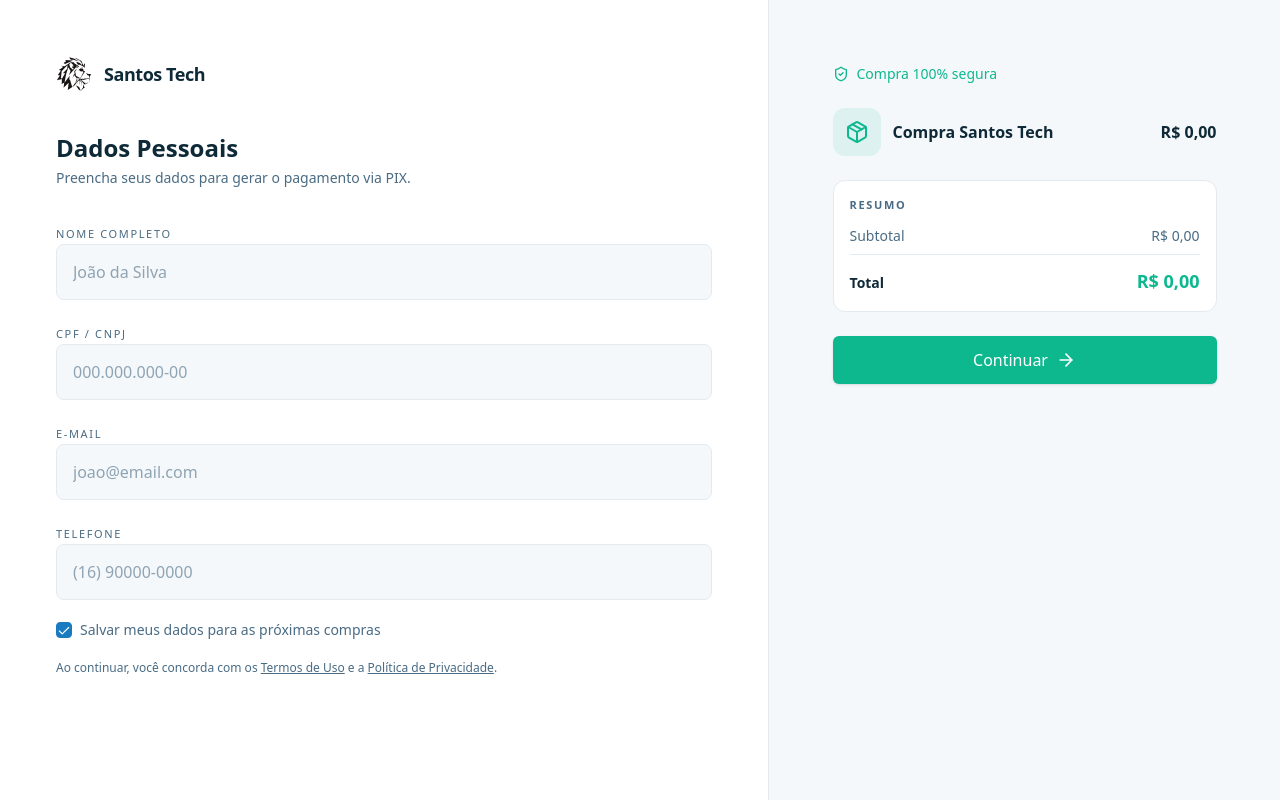
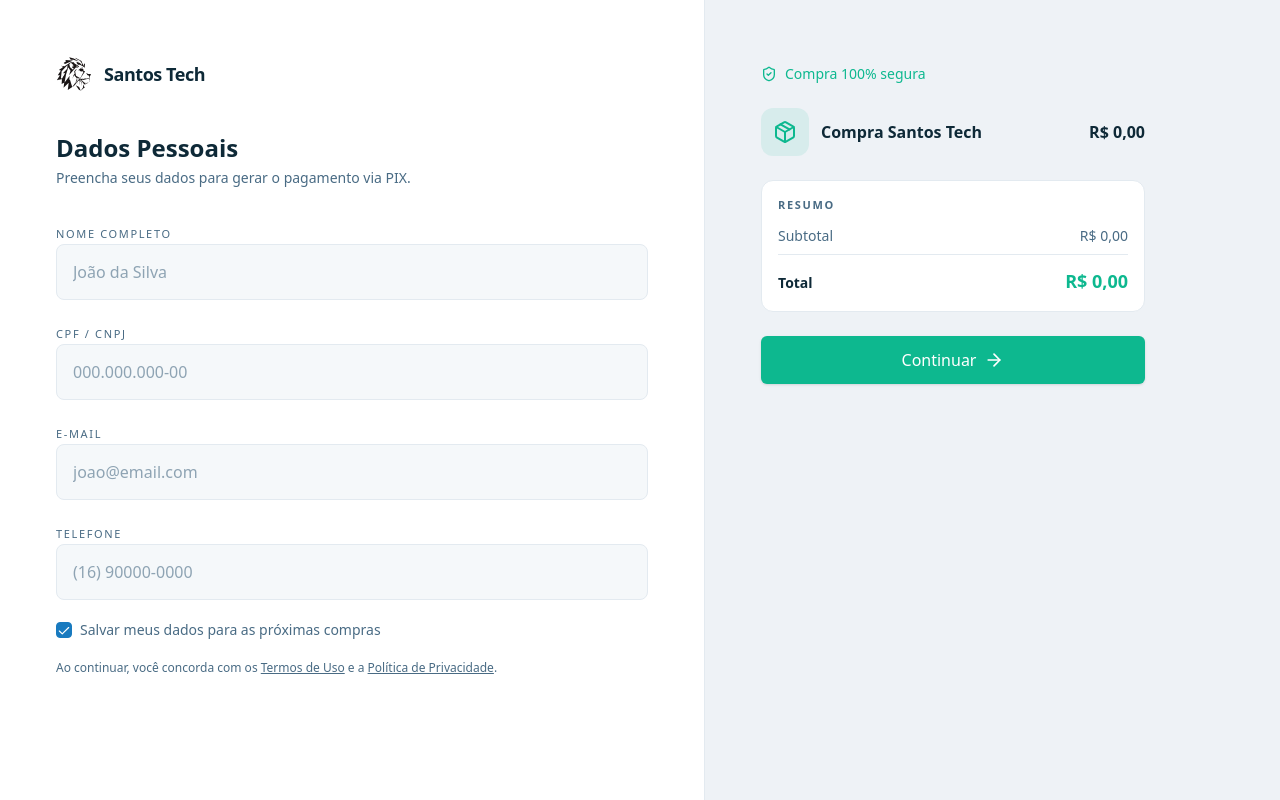
Before and after one commit to Guilhermeb-Ferrarezi/santos-tech-infra, a React (Vite) app in the folder apps/pay-web/: page /cart in a window 1280 px wide. Built offline with nearby package versions, Linux system fonts and the light colour scheme; no server answers.

Commit message:
feat(pay-web): coluna do resumo full-bleed à direita (cor mais escura) e 'salvar meus dados' funcional via localStorage

```diff
--- a/apps/pay-web/src/components/CheckoutShell.tsx
+++ b/apps/pay-web/src/components/CheckoutShell.tsx
@@ -8,11 +8,12 @@ import { ShieldCheck } from "lucide-react";
 export function CheckoutShell({ left, right }: { left: ReactNode; right: ReactNode }) {
   return (
     <div className="min-h-screen w-full bg-white">
-      <div className="mx-auto flex min-h-screen w-full max-w-7xl flex-col lg:flex-row">
+      <div className="flex min-h-screen w-full flex-col lg:flex-row">
         {/* Coluna esquerda — conteúdo da etapa (maior, branca).
-            No mobile fica EM CIMA (order-1); no desktop, à esquerda. */}
-        <main className="order-1 flex-1 px-6 py-8 sm:px-10 sm:py-12 lg:basis-[60%] lg:px-14 lg:py-14">
-          <div className="mx-auto w-full max-w-2xl">
+            No mobile fica EM CIMA (order-1); no desktop, à esquerda.
+            Conteúdo alinhado à direita (perto da divisa) no desktop. */}
+        <main className="order-1 flex-1 px-6 py-8 sm:px-10 sm:py-12 lg:basis-[55%] lg:px-14 lg:py-14">
+          <div className="mx-auto w-full max-w-2xl lg:ml-auto lg:mr-0">
             <header className="mb-10 flex items-center gap-3">
               <img src="/logo-santostech.svg" alt="Santos Tech" className="h-9 w-9" />
               <span className="text-lg font-bold tracking-tight text-[#0e2937]">Santos Tech</span>
@@ -23,8 +24,8 @@ export function CheckoutShell({ left, right }: { left: ReactNode; right: ReactNo
 
         {/* Coluna direita — resumo do pedido (cinza-claro), fundo preenchido por
             toda a coluna. No mobile fica EMBAIXO (order-2). */}
-        <aside className="order-2 border-t border-[#e3eaf0] bg-[#f5f8fa] px-6 py-8 sm:px-10 lg:basis-[40%] lg:border-t-0 lg:border-l lg:py-16">
-          <div className="mx-auto w-full max-w-sm lg:sticky lg:top-16">{right}</div>
+        <aside className="order-2 border-t border-[#e3eaf0] bg-[#eef2f6] px-6 py-8 sm:px-10 lg:basis-[45%] lg:border-t-0 lg:border-l lg:px-14 lg:py-16">
+          <div className="mx-auto w-full max-w-sm lg:mr-auto lg:ml-0 lg:sticky lg:top-16">{right}</div>
         </aside>
       </div>
     </div>
--- a/apps/pay-web/src/pages/Cart.tsx
+++ b/apps/pay-web/src/pages/Cart.tsx
@@ -20,7 +20,16 @@ const FORM_ID = "checkout-payer-form";
 export default function CheckoutPage() {
   const [lines, setLines] = useState<CartLine[] | null>(null);
   const [step, setStep] = useState<Step>("data");
-  const [payer, setPayer] = useState<PayerData>(emptyPayer);
+  const [payer, setPayer] = useState<PayerData>(() => {
+    // Pré-preenche com os dados salvos na última compra (se o usuário optou por salvar).
+    try {
+      const raw = localStorage.getItem("pay_payer");
+      if (raw) return { ...emptyPayer, ...(JSON.parse(raw) as Partial<PayerData>), save: true };
+    } catch {
+      /* ignora localStorage indisponível */
+    }
+    return emptyPayer;
+  });
   const [submitting, setSubmitting] = useState(false);
   const [err, setErr] = useState("");
   const [pixToken, setPixToken] = useState<string | null>(null);
@@ -58,6 +67,19 @@ export default function CheckoutPage() {
       );
       setPixToken(r.token);
       setStep("pix");
+      // Salva (ou limpa) os dados para as próximas compras conforme o checkbox.
+      try {
+        if (payer.save) {
+          localStorage.setItem(
+            "pay_payer",
+            JSON.stringify({ name: payer.name, email: payer.email, taxId: payer.taxId, phone: payer.phone }),
+          );
+        } else {
+          localStorage.removeItem("pay_payer");
+        }
+      } catch {
+        /* ignora localStorage indisponível */
+      }
     } catch (e) {
       setErr(e instanceof Error ? e.message : "Erro ao gerar cobrança");
     } finally {
```
